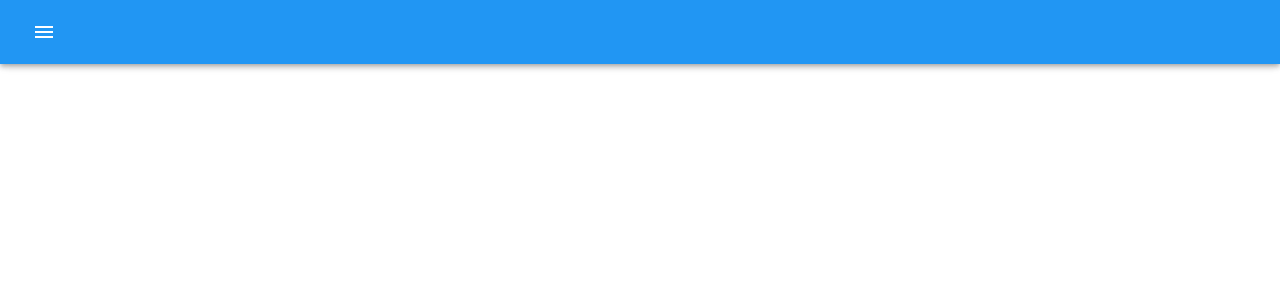
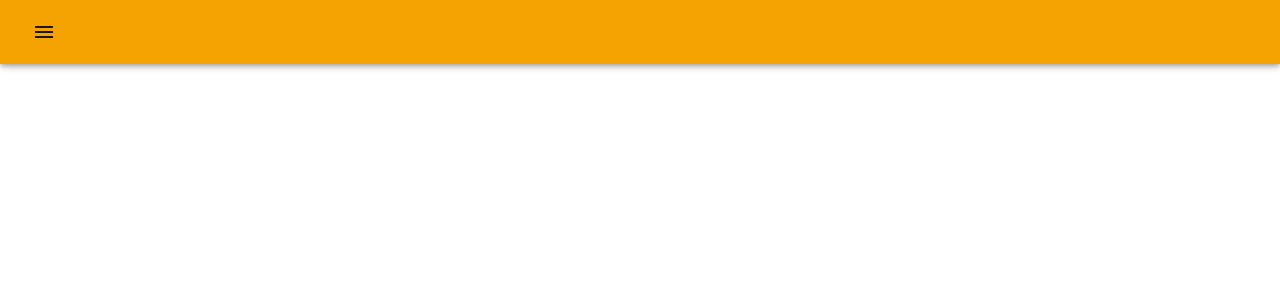
Before and after one commit to SeanYang816/vite-react-starter, a React (Vite) app: page / in a window 1280 px wide. Shown: the top 300 px of the page. Built offline with nearby package versions, Linux system fonts and the light colour scheme; the HTML template or start-up script is replaced by a standard one.

Commit message:
refactor(themes): move theme files to themes folder

```diff
--- a/src/providers/ThemeProvider.tsx
+++ b/src/providers/ThemeProvider.tsx
@@ -1,19 +1,22 @@
 import React, { ReactNode } from 'react'
-import { ThemeProvider as Provider } from '@mui/material'
-import { palettes } from './themes/palettes'
+import { ThemeProvider as MuiThemeProvider, createTheme } from '@mui/material/styles'
+import { palette, typography } from 'themes'
+import { CssBaseline } from '@mui/material'
 
-const themes = {
-  ...palettes
-}
+const theme = createTheme({
+  palette,
+  typography
+})
 
 interface CustomThemeProviderProps {
   children: ReactNode;
 }
 
-export const CustomThemeProvider: React.FC<CustomThemeProviderProps> = ({ children }) => {
+export const ThemeProvider: React.FC<CustomThemeProviderProps> = ({ children }) => {
   return (
-    <Provider theme={themes}>
+    <MuiThemeProvider theme={theme}>
+      <CssBaseline />
       {children}
-    </Provider>
+    </MuiThemeProvider>
   )
 }
--- a/src/providers/themes/palettes.ts
+++ /dev/null
@@ -1,10 +0,0 @@
-import { createTheme } from '@mui/material'
-
-export const palettes = createTheme({
-  palette: {
-    primary: {
-      main: '#2196f3',
-      contrastText: '#fff'
-    }
-  }
-})
--- /dev/null
+++ b/src/themes/index.ts
@@ -0,0 +1,4 @@
+import { palette } from './palette'
+import { typography } from './typography'
+
+export { palette, typography }
--- /dev/null
+++ b/src/themes/palette.ts
@@ -0,0 +1,23 @@
+import { PaletteColor, PaletteOptions, SimplePaletteColorOptions } from '@mui/material/styles'
+
+declare module '@mui/material/styles' {
+  interface Palette {
+    wtf: PaletteColor;
+  }
+
+  interface PaletteOptions {
+    wtf: SimplePaletteColorOptions
+  }
+}
+
+export const palette: PaletteOptions = {
+  primary: {
+    main: '#F5A300'
+  },
+  secondary: {
+    main: '#4B3F72'
+  },
+  wtf: {
+    main: '#333'
+  }
+}
--- /dev/null
+++ b/src/themes/typography.ts
@@ -0,0 +1,16 @@
+import { TypographyOptions } from '@mui/material/styles/createTypography'
+
+export const typography: TypographyOptions = {
+  fontFamily: 'Arial, sans-serif',
+  h1: {
+    fontSize: '2.5rem',
+    fontWeight: 600
+  },
+  h2: {
+    fontSize: '2rem',
+    fontWeight: 600
+  },
+  body1: {
+    fontSize: '1rem'
+  }
+}
```
Also changed, not shown: src/App.tsx (+4 -4 lines).
